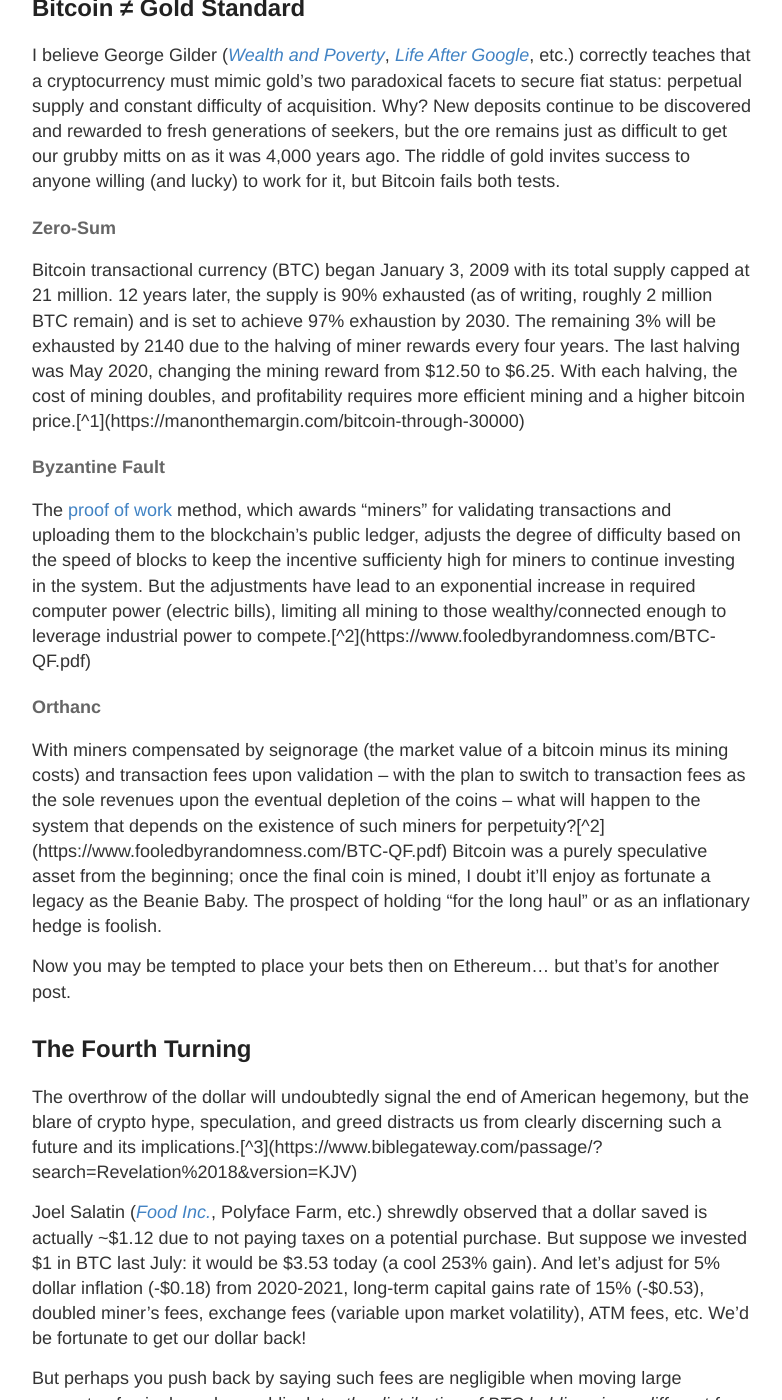
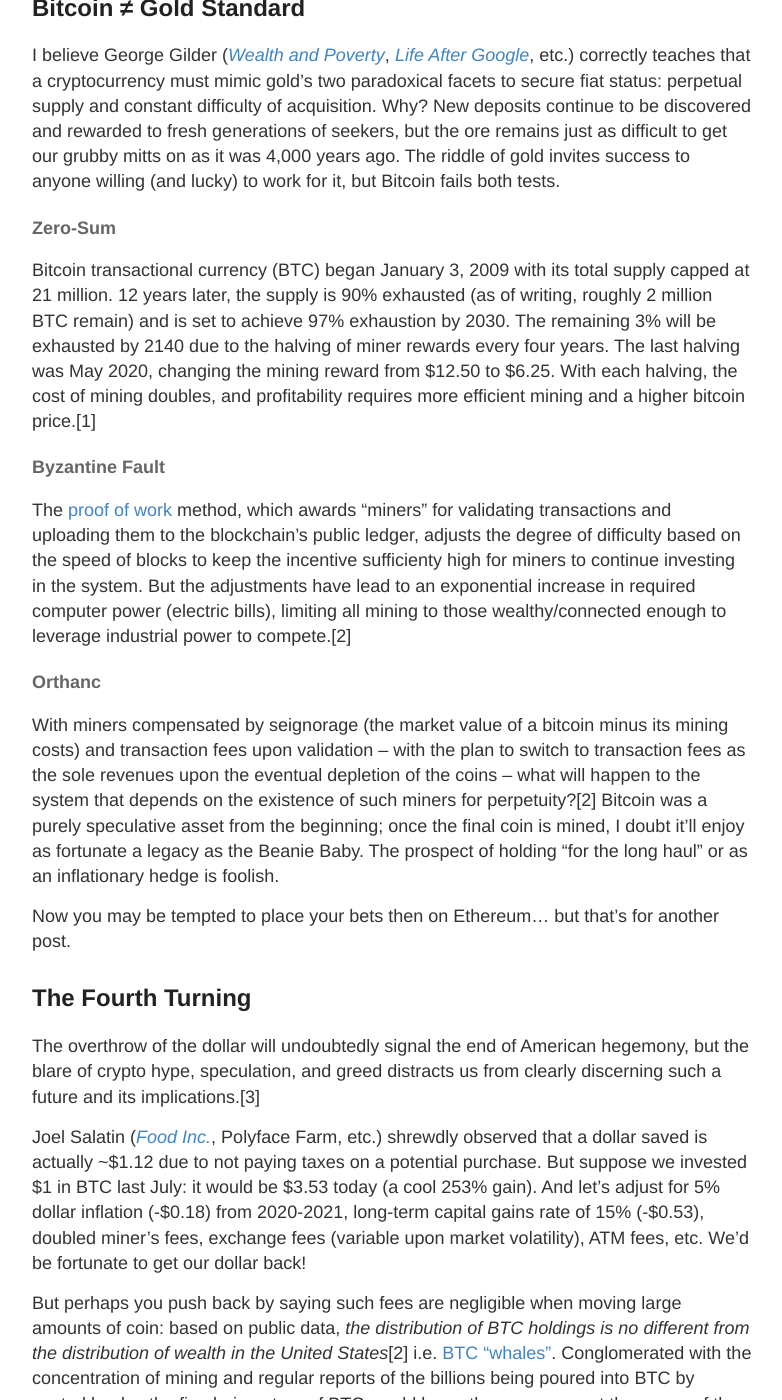
Before and after one commit to poastmil/junsunglee.com, a Jekyll site: the page built from _posts/2021-10-26-Against-Bitcoin.md, in a window 1280 px wide and 1400 px high, scrolled down 1080 px. Shown: the whole window, without its empty margins (248-1030 px from the left). Built offline with Jekyll 4.4.1, drawn with Linux system fonts in a browser that asks for light colours; some of the changed lines change nothing that is shown; some of the changed text lies outside the part shown.

Commit message:
Updated citation md format

```diff
--- a/_posts/2021-10-26-Against-Bitcoin.md
+++ b/_posts/2021-10-26-Against-Bitcoin.md
@@ -25,25 +25,25 @@
 
 #### Zero-Sum
 
-Bitcoin transactional currency (BTC) began January 3, 2009 with its total supply capped at 21 million. 12 years later, the supply is 90% exhausted (as of writing, roughly 2 million BTC remain) and is set to achieve 97% exhaustion by 2030. The remaining 3% will be exhausted by 2140 due to the halving of miner rewards every four years. The last halving was May 2020, changing the mining reward from $12.50 to $6.25. With each halving, the cost of mining doubles, and profitability requires more efficient mining and a higher bitcoin price.[^1](https://manonthemargin.com/bitcoin-through-30000)
+Bitcoin transactional currency (BTC) began January 3, 2009 with its total supply capped at 21 million. 12 years later, the supply is 90% exhausted (as of writing, roughly 2 million BTC remain) and is set to achieve 97% exhaustion by 2030. The remaining 3% will be exhausted by 2140 due to the halving of miner rewards every four years. The last halving was May 2020, changing the mining reward from $12.50 to $6.25. With each halving, the cost of mining doubles, and profitability requires more efficient mining and a higher bitcoin price.[1]
 
 #### Byzantine Fault
 
-The [proof of work](https://www.investopedia.com/terms/p/proof-work.asp) method, which awards "miners" for validating transactions and uploading them to the blockchain's public ledger, adjusts the degree of difficulty based on the speed of blocks to keep the incentive sufficienty high for miners to continue investing in the system. But the adjustments have lead to an exponential increase in required computer power (electric bills), limiting all mining to those wealthy/connected enough to leverage industrial power to compete.[^2](https://www.fooledbyrandomness.com/BTC-QF.pdf)
+The [proof of work](https://www.investopedia.com/terms/p/proof-work.asp) method, which awards "miners" for validating transactions and uploading them to the blockchain's public ledger, adjusts the degree of difficulty based on the speed of blocks to keep the incentive sufficienty high for miners to continue investing in the system. But the adjustments have lead to an exponential increase in required computer power (electric bills), limiting all mining to those wealthy/connected enough to leverage industrial power to compete.[2]
 
 #### Orthanc
 
-With miners compensated by seignorage (the market value of a bitcoin minus its mining costs) and transaction fees upon validation -- with the plan to switch to transaction fees as the sole revenues upon the eventual depletion of the coins -- what will happen to the system that depends on the existence of such miners for perpetuity?[^2](https://www.fooledbyrandomness.com/BTC-QF.pdf) Bitcoin was a purely speculative asset from the beginning; once the final coin is mined, I doubt it'll enjoy as fortunate a legacy as the Beanie Baby. The prospect of holding "for the long haul" or as an inflationary hedge is foolish.
+With miners compensated by seignorage (the market value of a bitcoin minus its mining costs) and transaction fees upon validation -- with the plan to switch to transaction fees as the sole revenues upon the eventual depletion of the coins -- what will happen to the system that depends on the existence of such miners for perpetuity?[2] Bitcoin was a purely speculative asset from the beginning; once the final coin is mined, I doubt it'll enjoy as fortunate a legacy as the Beanie Baby. The prospect of holding "for the long haul" or as an inflationary hedge is foolish.
 
 Now you may be tempted to place your bets then on Ethereum... but that's for another post.
 
 ## The Fourth Turning
 
-The overthrow of the dollar will undoubtedly signal the end of American hegemony, but the blare of crypto hype, speculation, and greed distracts us from clearly discerning such a future and its implications.[^3](https://www.biblegateway.com/passage/?search=Revelation%2018&version=KJV)
+The overthrow of the dollar will undoubtedly signal the end of American hegemony, but the blare of crypto hype, speculation, and greed distracts us from clearly discerning such a future and its implications.[3]
 
 Joel Salatin ([_Food Inc._](https://www.amazon.com/Food-Inc-Michael-Pollan/dp/B002UZ5CHO), Polyface Farm, etc.) shrewdly observed that a dollar saved is actually ~$1.12 due to not paying taxes on a potential purchase. But suppose we invested $1 in BTC last July: it would be $3.53 today (a cool 253% gain). And let's adjust for 5% dollar inflation (-$0.18) from 2020-2021, long-term capital gains rate of 15% (-$0.53), doubled miner's fees, exchange fees (variable upon market volatility), ATM fees, etc. We'd be fortunate to get our dollar back!
 
-But perhaps you push back by saying such fees are negligible when moving large amounts of coin: based on public data, _the distribution of BTC holdings is no different from the distribution of wealth in the United States_[^2](https://www.fooledbyrandomness.com/BTC-QF.pdf) i.e. [BTC "whales"](https://www.investopedia.com/terms/b/bitcoin-whale.asp#:~:text=A%20bitcoin%20whale%20is%20a,potential%20to%20manipulate%20currency%20valuations.). Conglomerated with the concentration of mining and regular reports of the billions being poured into BTC by central banks, the fixed-pie nature of BTC would leave the commoner at the mercy of the elite 1% who can manipulate the market to their advantage.
+But perhaps you push back by saying such fees are negligible when moving large amounts of coin: based on public data, _the distribution of BTC holdings is no different from the distribution of wealth in the United States_[2] i.e. [BTC "whales"](https://www.investopedia.com/terms/b/bitcoin-whale.asp#:~:text=A%20bitcoin%20whale%20is%20a,potential%20to%20manipulate%20currency%20valuations.). Conglomerated with the concentration of mining and regular reports of the billions being poured into BTC by central banks, the fixed-pie nature of BTC would leave the commoner at the mercy of the elite 1% who can manipulate the market to their advantage.
 
 Does your local grocery store accept bitcoin? Does Amazon? Granted, we may now use BTC to get a [mortgage](https://www.coindesk.com/us-mortgage-lender-uwm-plans-to-accept-bitcoin-payments) and/or [Tesla](https://www.fool.com/the-ascent/cryptocurrency/articles/musk-says-tesla-will-accept-bitcoin-payments-again-but-theres-a-catch/), but unless the Fed recognizes BTC as fiat (spoiler: they won't), BTC cannot be used as actual currency in transactions for goods and services; it merely exists as an asset taxed solely for the benefit of the State.  BTC is neither an actual currency that can be used in transactions for goods/services or a sound investment vehicle that will outmaneuver federal predation.
 
```
